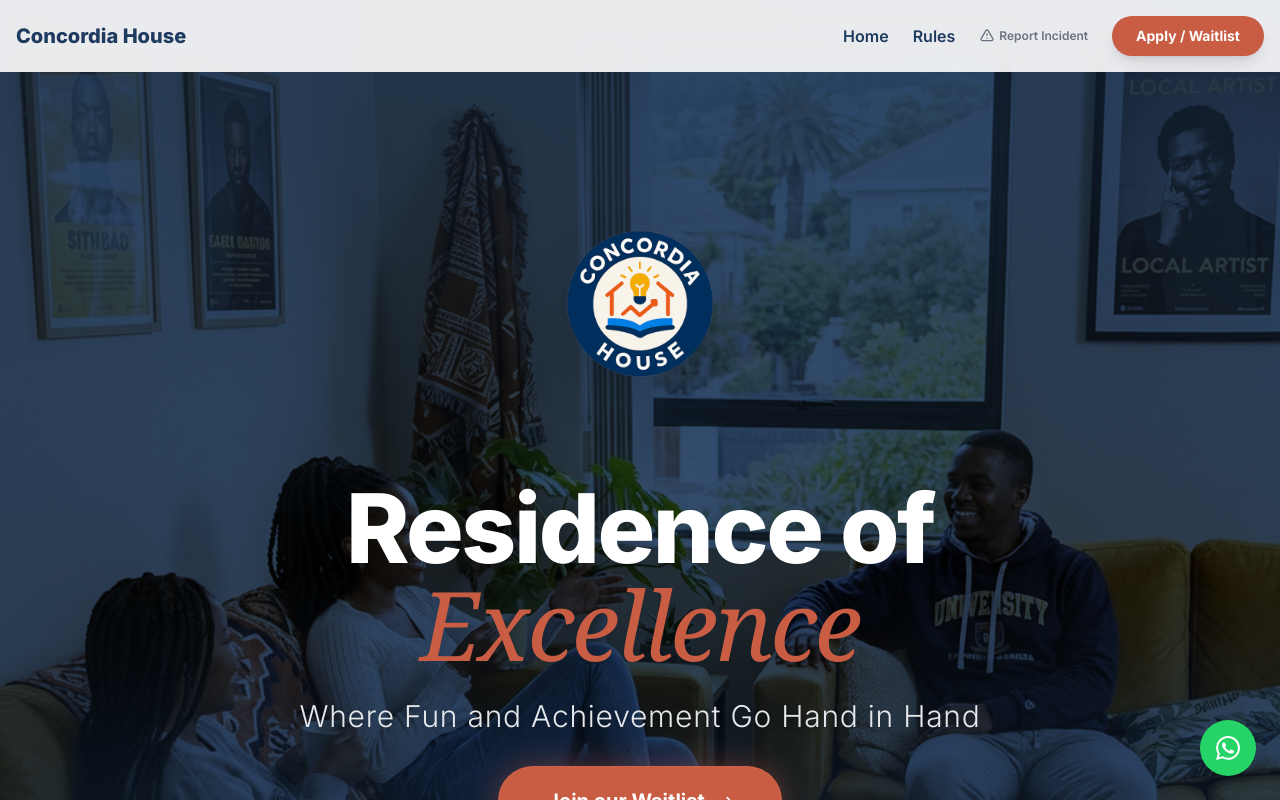
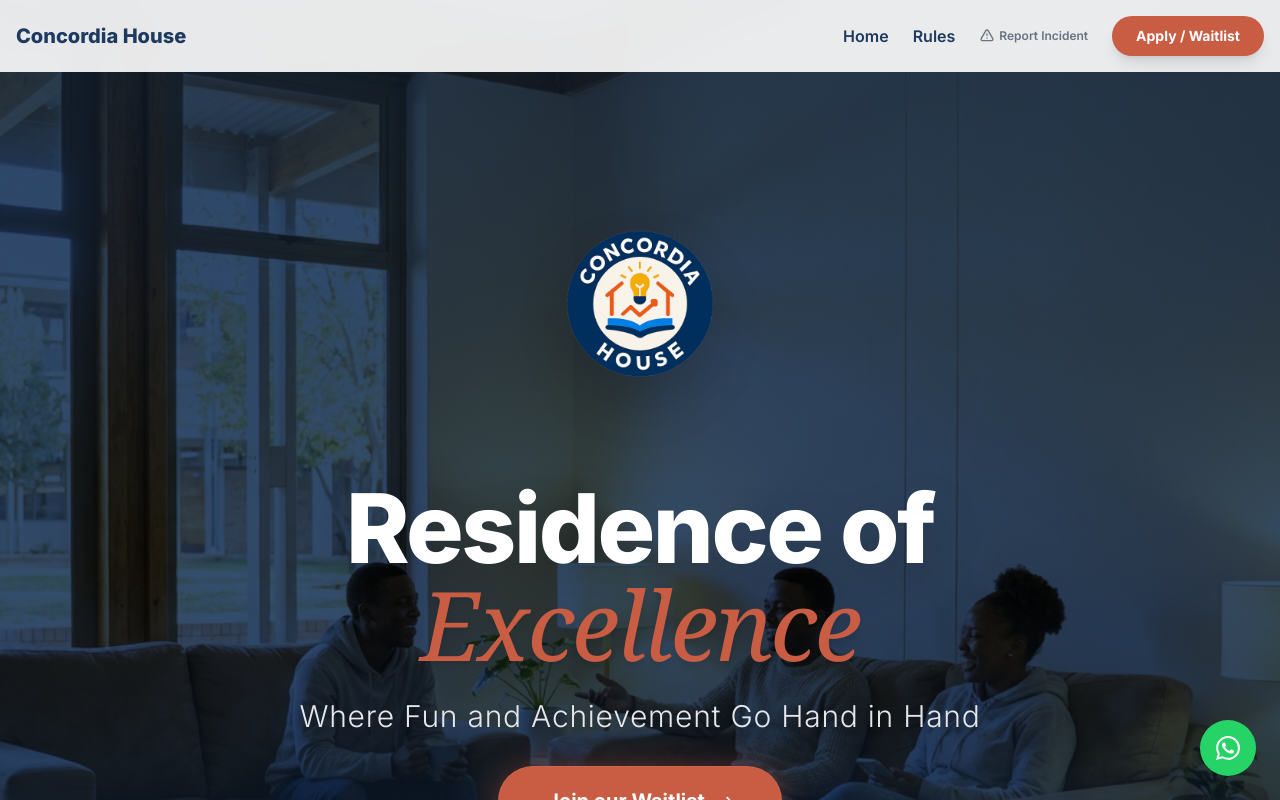
Before and after one commit to Leonie6T/concordia, a Next.js app: page / in a window 1280 px wide. Shown: the top 800 px of the page. Built offline with nearby package versions, Linux system fonts and the light colour scheme; a web font is replaced by a local one.

Commit message:
feat(ui): update hero image to clean walls version and adjust cropping

```diff
--- a/components/Hero.tsx
+++ b/components/Hero.tsx
@@ -10,10 +10,10 @@ export default function Hero() {
       {/* Background with Image Overlay */}
       <div className="absolute inset-0 z-0">
         <Image
-          src="/assets/backgrounds/hero-lounge-small.png"
+          src="/assets/backgrounds/hero-lounge-clean.png"
           alt="Concordia House Student Lifestyle"
           fill
-          className="object-cover object-top"
+          className="object-cover object-center"
           priority
           quality={100}
         />
```
Also changed, not shown: public/assets/backgrounds/hero-lounge-clean.png (added).
